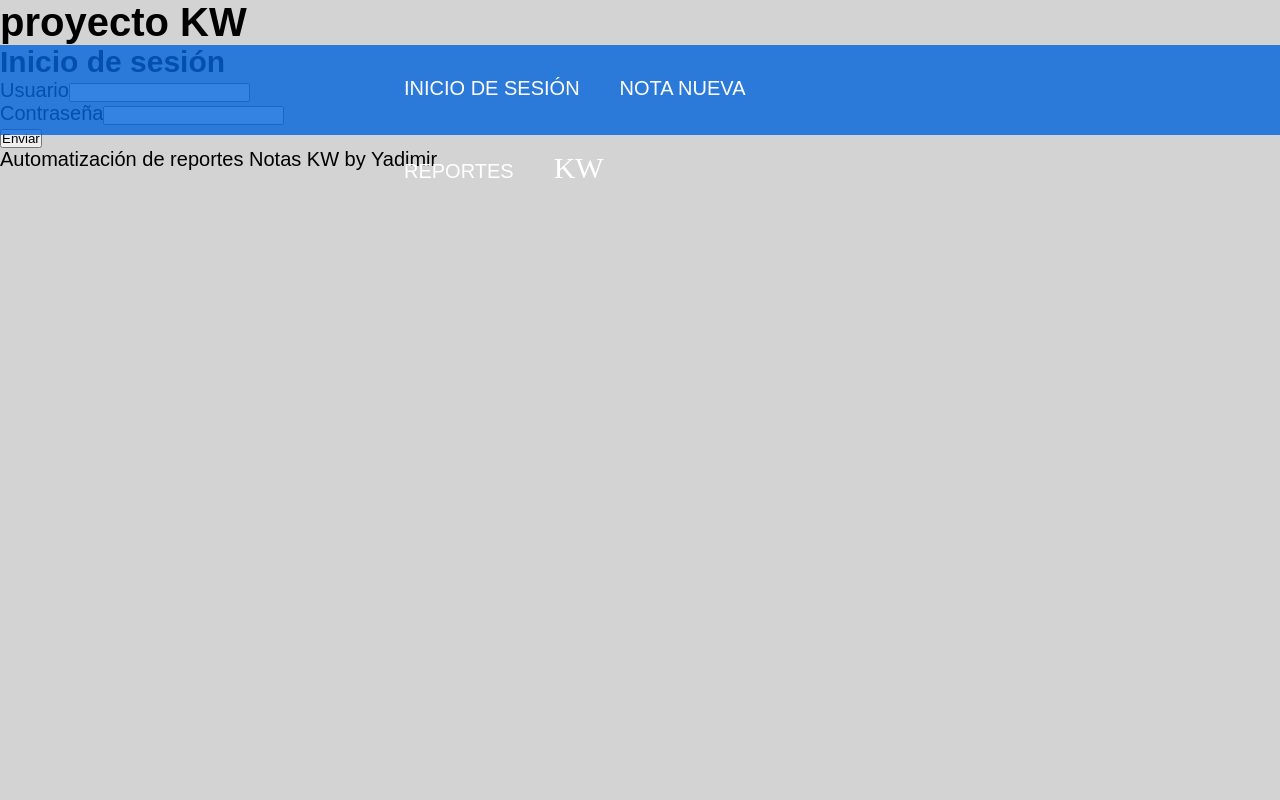
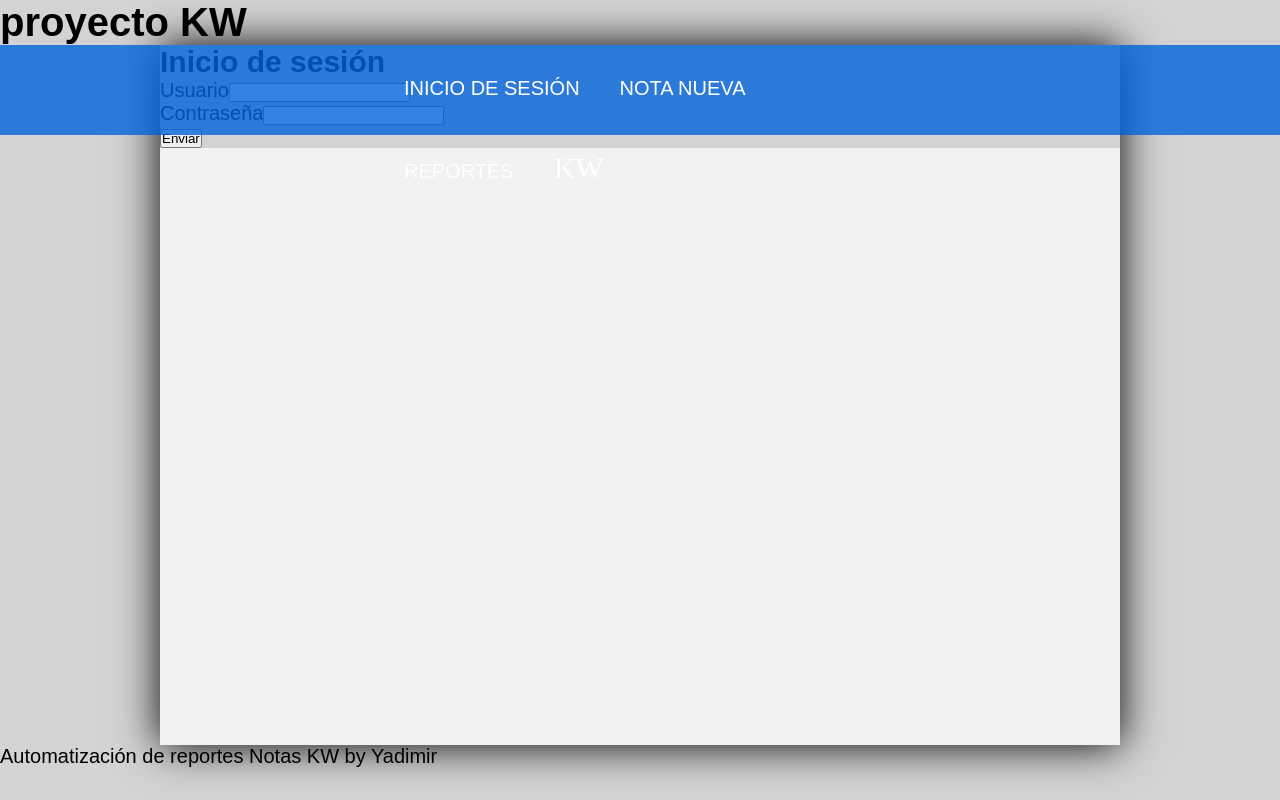
Before and after one commit to YadimirCovBel/KWproy, an Angular app in the folder proyectoKW/: page / in a window 1280 px wide. Built offline with nearby package versions, Linux system fonts and the light colour scheme.

Commit message:
dentro de stlye.css agregamos #content dando formato a el espacio donde aparecera el contenido de la web

```diff
--- a/proyectoKW/src/assets/css/style.css
+++ b/proyectoKW/src/assets/css/style.css
@@ -65,5 +65,16 @@
 header #logo a:hover{
     background: transparent;
     color: black;
-    transform: scale(1.5,1.5);
+    transform: scale(1.5,1.5 );
 }
+
+
+/*Contenedor principal*/
+
+#content{
+    min-height: 700px;
+    width: 75%;
+    margin: 0px auto;
+    box-shadow: 0px 0px 40px black;
+    background-color: rgba(255, 255, 255, 0.7);
+}
```
